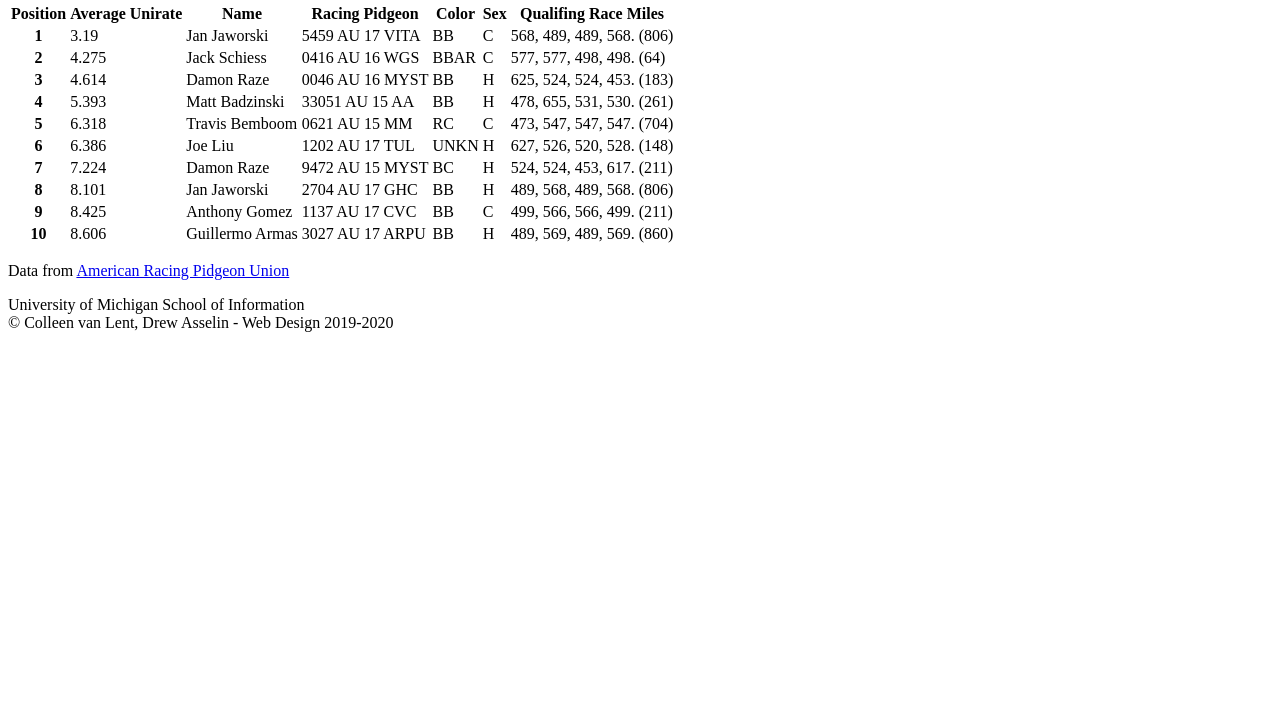
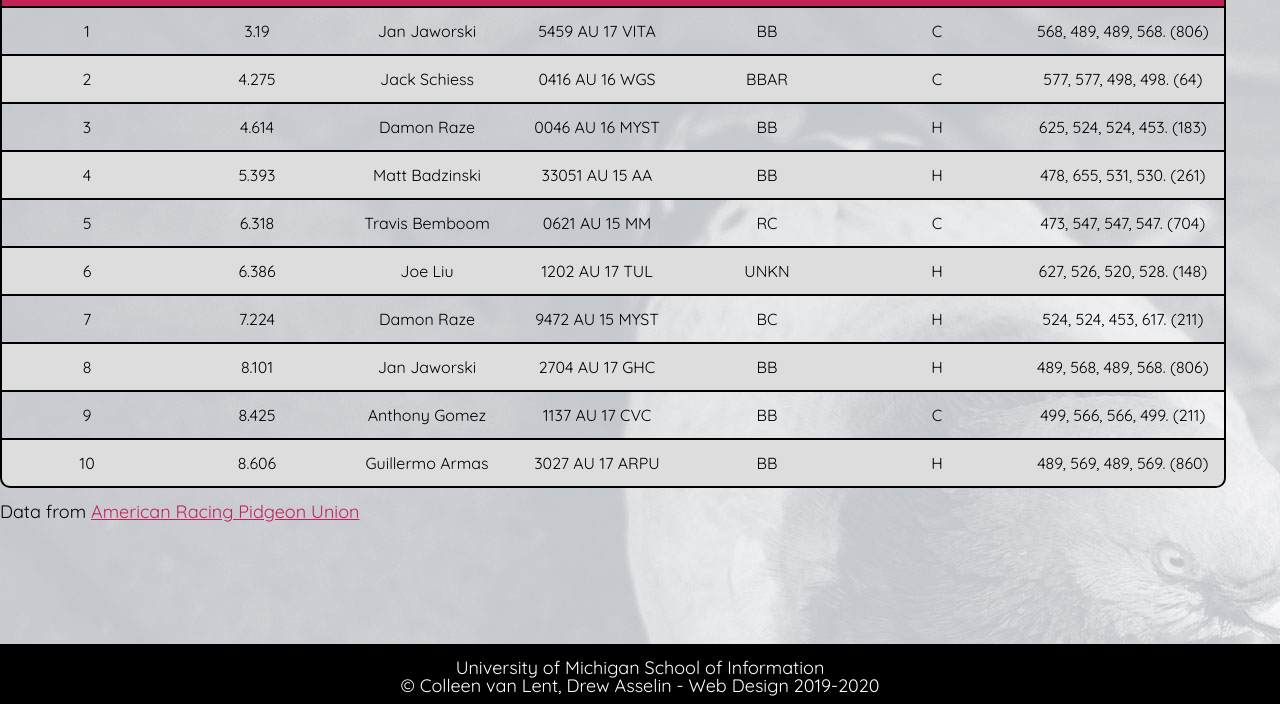
Before and after one commit to hanacoon/homework3, a plain HTML site: page index.html in a window 1280 px wide. Shown: the part 96-800 px from the top of the page. Drawn offline with Linux system fonts and the light colour scheme.

Commit message:
finished HW

```diff
--- /dev/null
+++ b/css/html5reset.css
@@ -0,0 +1,102 @@
+/*
+html5doctor.com Reset Stylesheet
+v1.6.1
+Last Updated: 2010-09-17
+Author: Richard Clark - http://richclarkdesign.com
+Twitter: @rich_clark
+*/
+
+html, body, div, span, object, iframe,
+h1, h2, h3, h4, h5, h6, p, blockquote, pre,
+abbr, address, cite, code,
+del, dfn, em, img, ins, kbd, q, samp,
+small, strong, sub, sup, var,
+b, i,
+dl, dt, dd, ol, ul, li,
+fieldset, form, label, legend,
+table, caption, tbody, tfoot, thead, tr, th, td,
+article, aside, canvas, details, figcaption, figure,
+footer, header, hgroup, menu, nav, section, summary,
+time, mark, audio, video {
+    margin:0;
+    padding:0;
+    border:0;
+    outline:0;
+    font-size:100%;
+    vertical-align:baseline;
+    background:transparent;
+}
+
+body {
+    line-height:1;
+}
+
+article,aside,details,figcaption,figure,
+footer,header,hgroup,menu,nav,section {
+	display:block;
+}
+
+nav ul {
+    list-style:none;
+}
+
+blockquote, q {
+    quotes:none;
+}
+
+blockquote:before, blockquote:after,
+q:before, q:after {
+    content:'';
+    content:none;
+}
+
+a {
+    margin:0;
+    padding:0;
+    font-size:100%;
+    vertical-align:baseline;
+    background:transparent;
+}
+
+/* change colours to suit your needs */
+ins {
+    background-color:#ff9;
+    color:#000;
+    text-decoration:none;
+}
+
+/* change colours to suit your needs */
+mark {
+    background-color:#ff9;
+    color:#000;
+    font-style:italic;
+    font-weight:bold;
+}
+
+del {
+    text-decoration: line-through;
+}
+
+abbr[title], dfn[title] {
+    border-bottom:1px dotted;
+    cursor:help;
+}
+
+table {
+    border-collapse:collapse;
+    border-spacing:0;
+}
+
+/* change border colour to suit your needs */
+hr {
+    display:block;
+    height:1px;
+    border:0;
+    border-top:1px solid #cccccc;
+    margin:1em 0;
+    padding:0;
+}
+
+input, select {
+    vertical-align:middle;
+}
--- /dev/null
+++ b/css/style.css
@@ -0,0 +1,88 @@
+body{
+  font-family: 'Quicksand', sans-serif;
+  color: black;
+  background-color: #dddddd;
+  background-image: url("../images/pidgeon-background.jpg");
+  background-repeat: no-repeat;
+}
+
+h1 {
+  font-size: 2em;
+  line-height: 1.5;
+  color: #c12258;
+  font-weight: 400;
+}
+
+p {
+  font-size: 18px;
+  padding-top: 15px;
+  color: black;
+}
+
+a {
+  color: #c12258;
+  text-decoration: underline;
+}
+
+:focus {
+  border: 1px solid red;
+}
+
+table {
+  text-align: center;
+  border: 2px solid black;
+  border-radius: 10px;
+  border-collapse: separate;
+}
+
+thead th {
+  min-width: 150px;
+  padding: 10px;
+  color: white;
+  background-color: #c12258;
+  font-weight: 400;
+  text-transform: uppercase;
+}
+
+tr:nth-child(even) {
+  background-color: #dddddd;
+}
+
+tbody th, td {
+  font-weight: 400;
+  padding: 15px;
+  border-top: 2px solid  black;
+}
+
+tbody tr:hover {
+background-color: #fab9cf;
+}
+
+footer {
+  background-color: black;
+  text-align: center;
+  min-height: 60px;
+  position: absolute;
+  bottom: 0;
+  width: 100%;
+}
+
+footer p {
+  color: white;
+}
+
+thead th:first-of-type{
+  border-top-left-radius: 10px;
+}
+
+thead th:last-of-type {
+  border-top-right-radius: 10px;
+}
+
+tbody > tr:last-of-type > th:first-child  {
+  border-bottom-left-radius: 10px;
+}
+
+tr:last-of-type td:last-of-type {
+  border-bottom-right-radius: 10px;
+}
--- a/index.html
+++ b/index.html
@@ -3,6 +3,9 @@
   <head>
     <meta charset="UTF-8">
     <title>AU National Old Bird Hall of Fame Marathon Distance</title>
+    <link rel="stylesheet" href="css/html5reset.css">
+    <link rel="stylesheet" href="css/style.css">
+    <link href="https://fonts.googleapis.com/css?family=Quicksand:300,400,500,600,700&display=swap" rel="stylesheet">
   </head>
   <!-- ***************************************
   * Tips!
```
